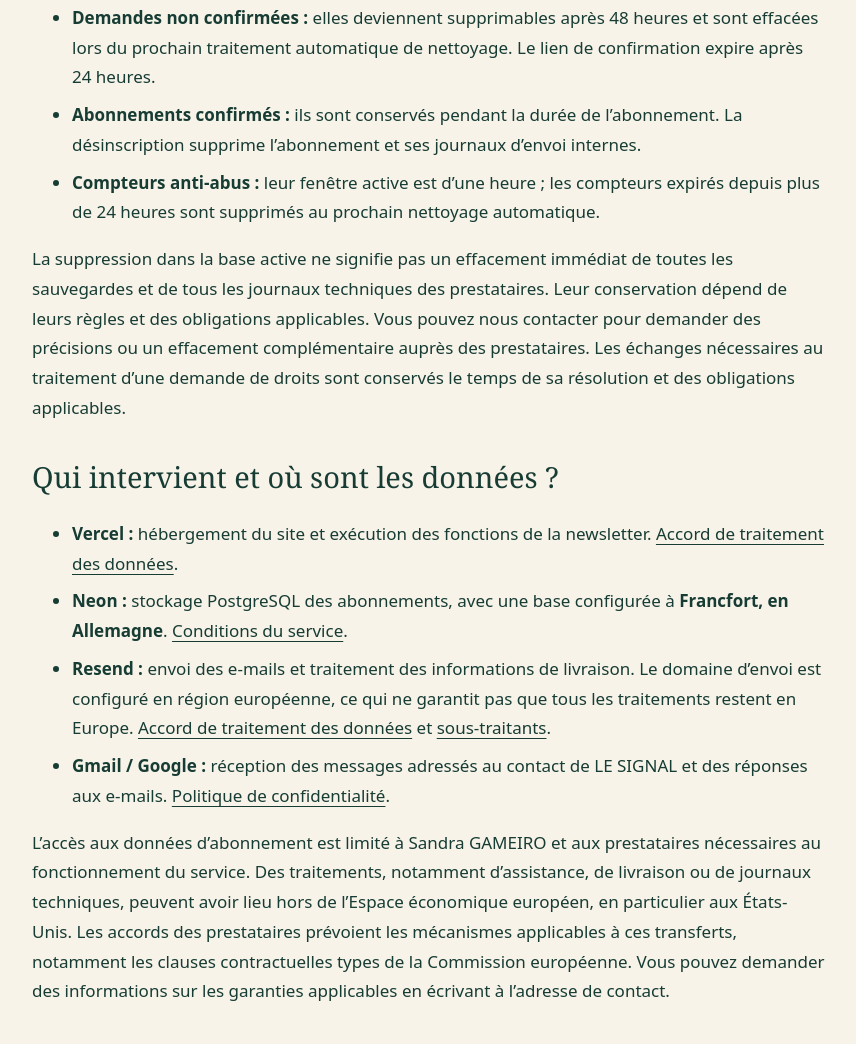
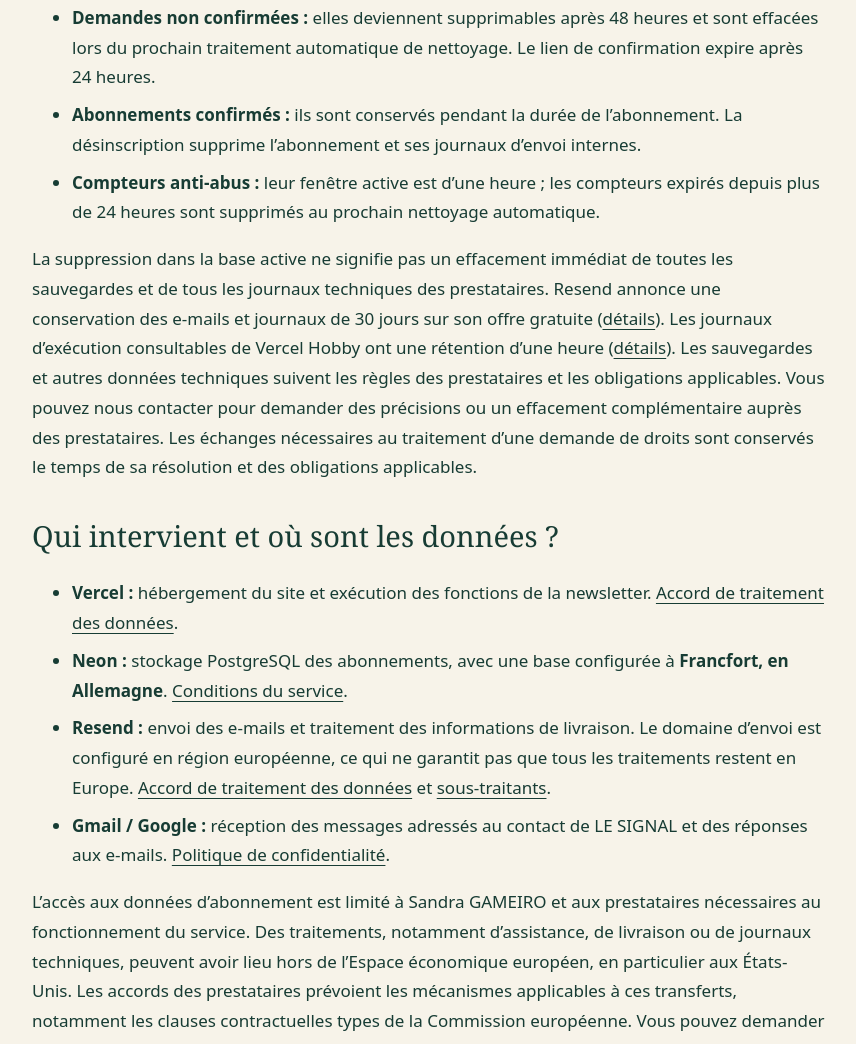
Before and after one commit to gameirosandra-png/le-signal-veille, a website: page confidentialite.html in a window 1280 px wide. Shown: the part 2057-3101 px from the top of the page, without its empty margins (211-1067 px from the left). Drawn offline with Linux system fonts and the light colour scheme.

Commit message:
Specify the published provider retention periods

```diff
--- a/confidentialite.html
+++ b/confidentialite.html
@@ -25,7 +25,7 @@
 <ul><li><strong>Demandes non confirmées :</strong> elles deviennent supprimables après 48 heures et sont effacées lors du prochain traitement automatique de nettoyage. Le lien de confirmation expire après 24 heures.</li>
 <li><strong>Abonnements confirmés :</strong> ils sont conservés pendant la durée de l’abonnement. La désinscription supprime l’abonnement et ses journaux d’envoi internes.</li>
 <li><strong>Compteurs anti-abus :</strong> leur fenêtre active est d’une heure ; les compteurs expirés depuis plus de 24 heures sont supprimés au prochain nettoyage automatique.</li></ul>
-<p>La suppression dans la base active ne signifie pas un effacement immédiat de toutes les sauvegardes et de tous les journaux techniques des prestataires. Leur conservation dépend de leurs règles et des obligations applicables. Vous pouvez nous contacter pour demander des précisions ou un effacement complémentaire auprès des prestataires. Les échanges nécessaires au traitement d’une demande de droits sont conservés le temps de sa résolution et des obligations applicables.</p>
+<p>La suppression dans la base active ne signifie pas un effacement immédiat de toutes les sauvegardes et de tous les journaux techniques des prestataires. Resend annonce une conservation des e-mails et journaux de 30 jours sur son offre gratuite (<a href="https://resend.com/security/gdpr">détails</a>). Les journaux d’exécution consultables de Vercel Hobby ont une rétention d’une heure (<a href="https://vercel.com/docs/logs/runtime">détails</a>). Les sauvegardes et autres données techniques suivent les règles des prestataires et les obligations applicables. Vous pouvez nous contacter pour demander des précisions ou un effacement complémentaire auprès des prestataires. Les échanges nécessaires au traitement d’une demande de droits sont conservés le temps de sa résolution et des obligations applicables.</p>
 <h2>Qui intervient et où sont les données ?</h2>
 <ul><li><strong>Vercel :</strong> hébergement du site et exécution des fonctions de la newsletter. <a href="https://vercel.com/legal/dpa">Accord de traitement des données</a>.</li>
 <li><strong>Neon :</strong> stockage PostgreSQL des abonnements, avec une base configurée à <strong>Francfort, en Allemagne</strong>. <a href="https://neon.com/platform-terms">Conditions du service</a>.</li>
```
